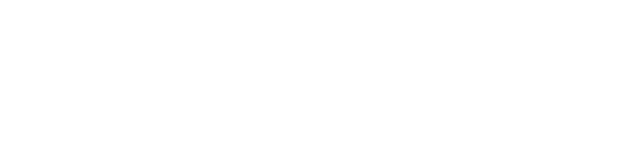
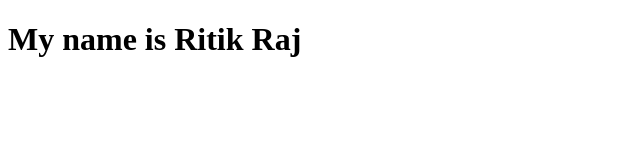
Before and after one commit to ShivamKr7250/CODEx-Frontend, a plain HTML site: page index.html in a window 1280 px wide. Shown: the whole page, without its empty margins (0-640 px from the left). Drawn offline with Linux system fonts and the light colour scheme.

Commit message:
first commit

```diff
--- a/index.html
+++ b/index.html
@@ -6,6 +6,7 @@
     <title>Document</title>
 </head>
 <body>
+    <h1>My name is Ritik Raj</h1>
 
 </body>
 </html>
```
